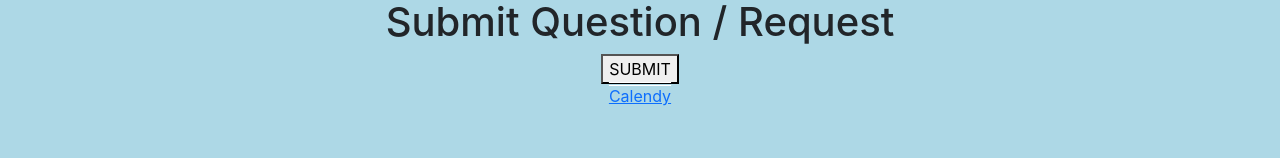
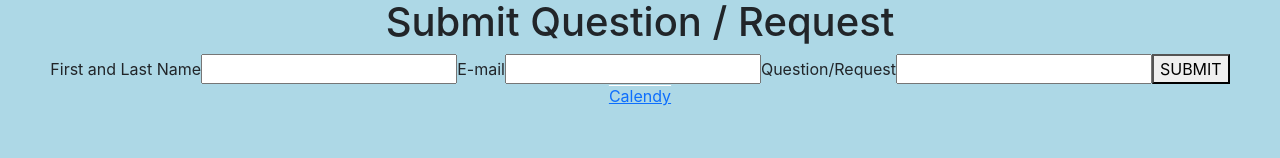
Before and after one commit to Likowo/MyPortfolio_ReactApp, a React (Create React App) app: page /Contact in a window 1280 px wide. Shown: the part 322-480 px from the top of the page. Built offline with nearby package versions, Linux system fonts and the light colour scheme.

Commit message:
installed react-hook-form to build a form. created three form fields and  included  error object.

```diff
--- a/package.json
+++ b/package.json
@@ -9,6 +9,7 @@
     "axios": "^1.4.0",
     "react": "^18.2.0",
     "react-dom": "^18.2.0",
+    "react-hook-form": "^7.45.4",
     "react-router-dom": "^6.14.2",
     "react-scripts": "5.0.1",
     "web-vitals": "^2.1.4"
--- a/src/pages/Contact.jsx
+++ b/src/pages/Contact.jsx
@@ -1,30 +1,57 @@
-export default function Contact (props){
+import { useForm } from "react-hook-form";
+import React from "react";
 
+// Building a contact form.
 
-    return (
-        <div className="contactPage" >
-            <h1>Submit Question / Request </h1>
-            <div>
-                <form action=""
-                title="Let us work together"
-                placeholder="First Name  Last Name"
-                e-mail=""
+export default function Contact() {
+  //Set up the form by using destructing to extract propeties to be used { register ( to register form fields),handleSubmit 9 to handle form submission), and errors(an object containing any validation error when a form is submitted)} from the useForm hook.
 
+  const {
+    register,
+    handleSubmit,
+    formState: { errors },
+  } = useForm();
 
-                >
-                  <button type="submitForm"> SUBMIT </button>
-                </form>
-            </div>
+  // Use the handleSubmit function to handle form submission in the return
 
-<div className="contactLinks">
-<a href="https://calendly.com/amolinge17">
-  <div>Calendy</div>
-</a>
-</div>
+  const onSubmit = (data) => {
+    console.log(data);
+  };
 
-        </div>
+  return (
+    <div className="contactPage">
+      <h1> Submit Question / Request </h1>
 
-    )
+      <form onSubmit={handleSubmit(onSubmit)}>
+        <label>First and Last Name</label>
+        <input
+          type="First and Last Name"
+          {...register("First and Last Name", { required: true })}
+        />
+        {errors.email && <p>First and Last Name required </p>}
 
+        <label htmlFor="email">E-mail</label>
+        <input
+          type="email"
+          {...register("email", { required: true, pattern: /^\S+@\S+$/i })}
+        />
+        {errors.email && <p>Email required </p>}
 
-};
+        <label> Question/Request </label>
+        <input
+          type="Question/Request"
+          {...register("placeHolder", { required: true })}
+        />
+        {errors.email && <p>To better assist you please say something </p>}
+
+        <button type="submitForm"> SUBMIT </button>
+      </form>
+
+      <div className="contactLinks">
+        <a href="https://calendly.com/amolinge17">
+          <div>Calendy</div>
+        </a>
+      </div>
+    </div>
+  );
+}
--- a/src/pages/InConstruction.jsx
+++ b/src/pages/InConstruction.jsx
@@ -78,7 +78,7 @@ import axios from 'axios';
       </p>
 
 
-    <h1>Projects In Construction</h1>
+    <h2>Projects In Construction, from my Github profile page</h2>
 
     <div className='listOfProjectsInConstruction' >
        <ul>
```
Also changed, not shown: 1 other file (tests, documents, lock files or other folders).
